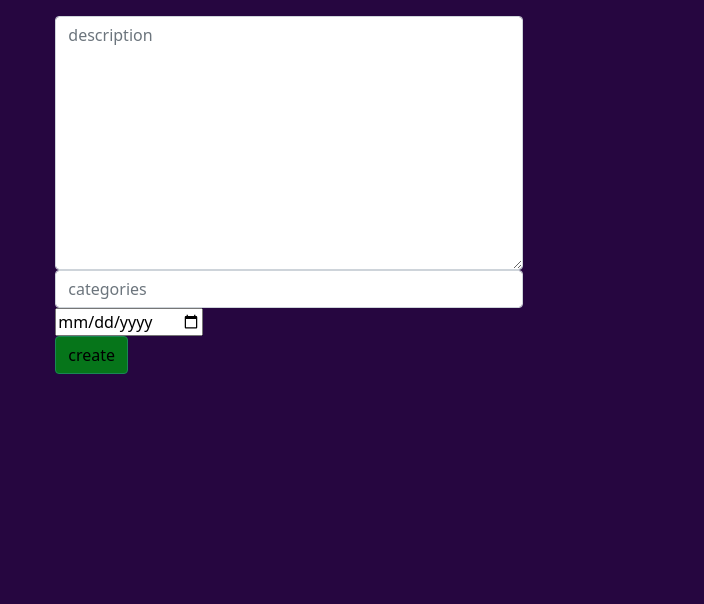
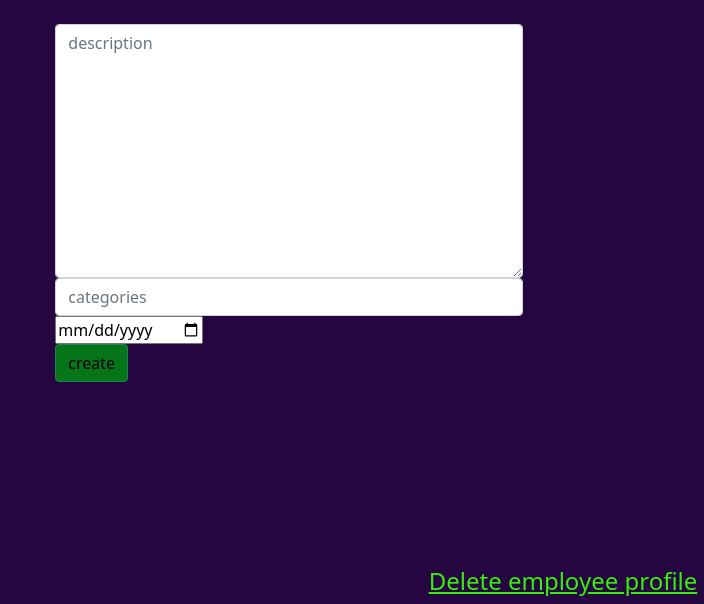
Before and after one commit to JaryjDementor/Do_It, a Django app: page /tasks/1 in a window 1280 px wide. Shown: the part 196-800 px from the top of the page, without its empty margins (576-1280 px from the left). Run offline with Django 4.2, Linux system fonts and the light colour scheme; data comes from the database, SQL or seed files in the repository; both versions use the stored data as it was after the commit.

Commit message:
create delete worker

```diff
--- a/projectToDo/listWorkers/static/listWorkers/css/detail_worker_create_task.css
+++ b/projectToDo/listWorkers/static/listWorkers/css/detail_worker_create_task.css
@@ -33,6 +33,14 @@ h1 a[id='export'] {
     left: 200pt;
 }
 
+h1 a[id='delete_worker'] {
+    color: #38EE0C;
+    font-size: 60%;
+    position: absolute;
+    bottom: 6pt;
+    right: 5pt;
+}
+
 h2[id='taskWorker'] {
     font-size: 150%;
     position: relative;
--- a/projectToDo/listWorkers/templates/listWorkers/detail_worker_create_task.html
+++ b/projectToDo/listWorkers/templates/listWorkers/detail_worker_create_task.html
@@ -10,6 +10,7 @@
 <h1><a href="{% url 'task_sortstatus_list_url'  id_worker %} " id="status">Sorting by Status </a></h1>
 <h1><a href="{% url 'task_sortdate_list_url'  id_worker %}" id="date">Sorting by Date </a></h1>
 <h1><a href="{% url 'export_tasks'  id_worker %}" id="export">Export tasks </a></h1>
+<h1><a href="{% url 'delete_worker'  id_worker %}" id="delete_worker"> Delete employee profile </a>  </h1>
 <h2 id="taskWorker" align="left">Tasks of the employee: {{info.name}}</h2>
 <h3 id="newTask" align="center">Create new task</h3>
     <div class="col-8 mt-5">
--- a/projectToDo/listWorkers/urls.py
+++ b/projectToDo/listWorkers/urls.py
@@ -10,6 +10,7 @@ from .views import (
     SortTaskListDate,
     exportcsv,
     first_page,
+    delete_worker,
 )
 
 urlpatterns = [
@@ -30,4 +31,5 @@ urlpatterns = [
         name="task_sortdate_list_url",
     ),
     path("<int:id_worker>/export-tasks", exportcsv, name="export_tasks"),
+    path("<int:id_worker>/delete", delete_worker, name="delete_worker"),
 ]
--- a/projectToDo/listWorkers/views.py
+++ b/projectToDo/listWorkers/views.py
@@ -128,3 +128,8 @@ def exportcsv(request, id_worker):
     for task in tasks:
         writer.writerow(task)
     return response
+
+def delete_worker(request, id_worker):
+    a=Employees_Task_List.objects.filter(idworker=id_worker).delete()
+    b=Workers.objects.filter(id=id_worker).delete()
+    return redirect('list_workers')
--- a/projectToDo/projectToDo/settings.py
+++ b/projectToDo/projectToDo/settings.py
@@ -23,7 +23,7 @@ BASE_DIR = Path(__file__).resolve().parent.parent
 SECRET_KEY = 'django-insecure-vsjeid!p(p33&tw(kibr5^ffa&k=#14049f6*1z^_gu53#55)('
 
 # SECURITY WARNING: don't run with debug turned on in production!
-DEBUG = False
+DEBUG = True
 
 ALLOWED_HOSTS = ['localhost', '127.0.0.1']
 
```
Also changed, not shown: projectToDo/localfilename.db.
